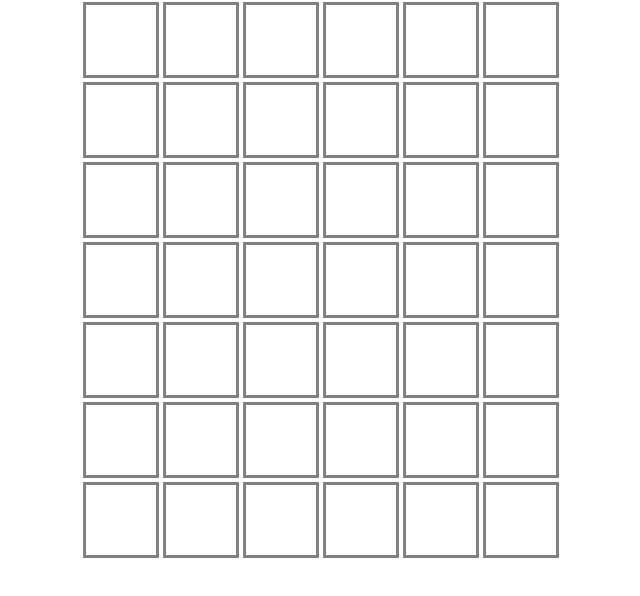
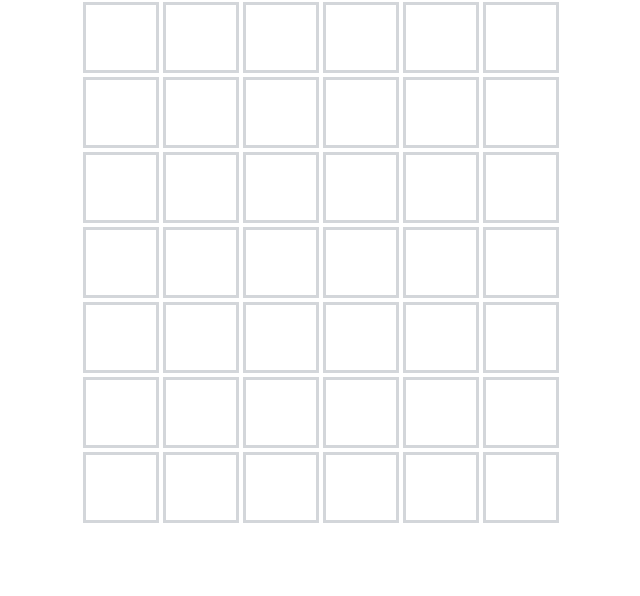
Before and after one commit to Wi11iamYuan/PROJECT-TURTLE, a React (Create React App) app in the folder turtle/: page / in a window 1280 px wide. Shown: the top 596 px of the page, without its empty margins (319-959 px from the left). Built offline with nearby package versions, Linux system fonts and the light colour scheme.

Commit message:
more progress

```diff
--- a/turtle/src/App.js
+++ b/turtle/src/App.js
@@ -1,5 +1,5 @@
 import './App.css';
-import { useState, useEffect } from 'react';
+import { useState, useEffect, useRef } from 'react';
 
 import React from 'react';
 import logo from './logo.svg';
@@ -7,42 +7,47 @@ import './App.css';
 import Title from './title';
 
 
-
-function Box({ letter, color, txtColor, transition}) {
+function Box({ letter, color, txtColor, transition, type}) {
   let style = {
     display: 'flex',
+    alignItems: 'center',
+    justifyContent: 'center',
     width: '50px',
     height: '50px',
-    border: '3px solid gray',
+    border: transition ? '3px solid '+ color : '3px solid #d3d6da',
+    boxShadow: type ? '0px 0px 5px 0px #10778f' : 'none',
     padding: '10px',
+    paddingTop: '5px',
     margin: '2px',
-    textAlign: 'center',
     fontWeight: 'bold',
-    fontSize: "40px",
+    fontSize: "45px",
 
     //got from chatgpt
-    transition: 'transform 0.3s ease-in-out, color 0.3s ease-in-out, background-color 0.3s ease-in-out',
-    transform: transition ? 'none' : 'none',
+    transition: 'transform 1s ease-in-out, color 1s ease-in-out, background-color 1s ease-in-out, border 1s ease-in-out, box-shadow 0.1s ease-in-out',
+    //https://davidwalsh.name/css-flip
+    transform: transition ? 'rotateX(360deg)' : 'none',
+    transformStyle: 'preserve-3d',
+    backfaceVisibility: 'visible',
     backgroundColor: transition ? color : 'white',
-    color: transition ? txtColor: 'black'
-  }
+    color: transition ? txtColor: 'black',
+    }
   return (
-    <div className="box" style = {style}>
+      <div className="box" style = {style}>
       {letter}
-    </div>
+      </div>
   );
 }
 
-function Row( {guess, status, color, transitions} ){
+function Row( {guess, status, color, transitions, typed} ){
   let letters = guess.split("");
   return (
 <div className='row'>
-  <Box letter = {letters[0]} color = {status[0]} txtColor = {color[0]} transition = {transitions[0]}/>
-  <Box letter = {letters[1]} color = {status[1]} txtColor = {color[1]} transition = {transitions[1]}/>
-  <Box letter = {letters[2]} color = {status[2]} txtColor = {color[2]} transition = {transitions[2]}/>
-  <Box letter = {letters[3]} color = {status[3]} txtColor = {color[3]} transition = {transitions[3]}/>
-  <Box letter = {letters[4]} color = {status[4]} txtColor = {color[4]} transition = {transitions[4]}/>
-  <Box letter = {letters[5]} color = {status[5]} txtColor = {color[5]} transition = {transitions[5]}/>
+  <Box letter = {letters[0]} color = {status[0]} txtColor = {color[0]} transition = {transitions[0]} type = {typed[0]}/>
+  <Box letter = {letters[1]} color = {status[1]} txtColor = {color[1]} transition = {transitions[1]} type = {typed[1]}/>
+  <Box letter = {letters[2]} color = {status[2]} txtColor = {color[2]} transition = {transitions[2]} type = {typed[2]}/>
+  <Box letter = {letters[3]} color = {status[3]} txtColor = {color[3]} transition = {transitions[3]} type = {typed[3]}/>
+  <Box letter = {letters[4]} color = {status[4]} txtColor = {color[4]} transition = {transitions[4]} type = {typed[4]}/>
+  <Box letter = {letters[5]} color = {status[5]} txtColor = {color[5]} transition = {transitions[5]} type = {typed[5]}/>
 </div>
   );
 }
@@ -84,8 +89,22 @@ const transitionTrack = [
   [false, false,false,false,false,false],
   [false, false,false,false,false,false],
   [false, false,false,false,false,false],
+  [false, false,false,false,false,false]
+];
+
+const typedTrack = [
   [false, false,false,false,false,false],
-]
+  [false, false,false,false,false,false],
+  [false, false,false,false,false,false],
+  [false, false,false,false,false,false],
+  [false, false,false,false,false,false],
+  [false, false,false,false,false,false],
+  [false, false,false,false,false,false]
+];
+
+//answer randomizer
+//make it so it verifies the word
+//make it so you dont have to click the div to type
 
 let validKeys = ["A", "B", "C", "D", "E", "F", "G", "H", "I", "J", "K", "L", "M", "N", "O", "P", "Q", "R", "S", "T", "U", "V", "W", "X", "Y", "Z", 'ENTER', 'BACKSPACE']
 function App() {
@@ -94,6 +113,7 @@ function App() {
   const [statuses, setStatuses] = useState(statusTrack);
   const [colors, setColors] = useState(colorTrack);
   const [transitions, setTransitions] = useState(transitionTrack);
+  const [typed, setTyped] = useState(typedTrack);
   const [answer, setAnswer] = useState("TURTLE");
   const [won, setWon] = useState(false);
   //formatting from chat gpt
@@ -110,12 +130,17 @@ function App() {
     let tempStatus = [...statuses]
     let tempColors = [...colors]
     let tempTransitions = [...transitions];
+    let tempTyped = [...typed];
 
     if(row === 7 || won){
       console.log("game over");
       return;
     }
     else if(letter === 'ENTER' && progress.length === 6){
+      for(let i=0;i<answer.length;i++){
+        tempTyped[row][i] = false;
+      }
+      setTyped(tempTyped);
       let letters = answer.split("");
       let dict = {};
       for(let i = 0; i<letters.length; i++){
@@ -127,7 +152,7 @@ function App() {
       console.log(dict)
       for(let i = 0; i < answer.length;i++){
         if(progress[i] === answer[i]){
-          tempStatus[row][i] = '#6ca965'
+          tempStatus[row][i] = '#6aaa64'
           dict[answer[i]]--;
           tempColors[row][i] = 'white';
           tempTransitions[row][i] = true;
@@ -138,12 +163,12 @@ function App() {
 
         }else{
           if(letters.includes(progress[i]) && tempStatus[row][i] !== 'green' && dict[progress[i]] > 0){
-            tempStatus[row][i] = '#c8b653';
+            tempStatus[row][i] = '#c9b458';
             dict[progress[i]]--;
             tempColors[row][i] = 'white';
             tempTransitions[row][i] = true;
           }else{
-            tempStatus[row][i] = '#a9a9a9';
+            tempStatus[row][i] = '#787c7e';
             tempColors[row][i] = 'white';
             tempTransitions[row][i] = true;
           }
@@ -154,7 +179,7 @@ function App() {
       setTransitions(tempTransitions);
       let correct = 0;
       for(let i=0;i<answer.length;i++){
-        if(statuses[row][i] === 'green'){
+        if(statuses[row][i] === '#6aaa64'){
           correct++;
         }
       }
@@ -169,6 +194,8 @@ function App() {
     }
     else if(letter === 'BACKSPACE' && progress.length !== 0){
       //from chat gpt
+      tempTyped[row][temp[row].length-1] = false;
+      setTyped(tempTyped);
       temp[row] = temp[row].slice(0,-1);
       setGuesses(temp);
       return;
@@ -182,26 +209,25 @@ function App() {
     }else{
       temp[row] += letter;
       setGuesses(temp);
+      tempTyped[row][temp[row].length-1] = true;
+      setTyped(tempTyped);
     }
     }
 
+
   return (
     //onKeyDown from ChatGPT
+    //make it so you dont have to click
     <div className="App" tabIndex={0} onKeyDown={(e) => { handleKeyPress(e); }}>
-          <Row className = "row" guess = {guesses[0]} status = {statuses[0]} color = {colorTrack[0]} transitions = {transitions[0]}/>
-          <Row className = "row" guess = {guesses[1]} status = {statuses[1]} color = {colorTrack[1]} transitions = {transitions[1]}/>
-          <Row className = "row" guess = {guesses[2]} status = {statuses[2]} color = {colorTrack[2]} transitions = {transitions[2]}/>
-          <Row className = "row" guess = {guesses[3]} status = {statuses[3]} color = {colorTrack[3]} transitions = {transitions[3]}/>
-          <Row className = "row" guess = {guesses[4]} status = {statuses[4]} color = {colorTrack[4]} transitions = {transitions[4]}/>
-          <Row className = "row" guess = {guesses[5]} status = {statuses[5]} color = {colorTrack[5]} transitions = {transitions[5]}/>
-          <Row className = "row" guess = {guesses[6]} status = {statuses[6]} color = {colorTrack[6]} transitions = {transitions[6]}/>
+          <Row className = "row" guess = {guesses[0]} status = {statuses[0]} color = {colorTrack[0]} transitions = {transitions[0]} typed = {typed[0]}/>
+          <Row className = "row" guess = {guesses[1]} status = {statuses[1]} color = {colorTrack[1]} transitions = {transitions[1]} typed = {typed[1]}/>
+          <Row className = "row" guess = {guesses[2]} status = {statuses[2]} color = {colorTrack[2]} transitions = {transitions[2]} typed = {typed[2]}/>
+          <Row className = "row" guess = {guesses[3]} status = {statuses[3]} color = {colorTrack[3]} transitions = {transitions[3]} typed = {typed[3]}/>
+          <Row className = "row" guess = {guesses[4]} status = {statuses[4]} color = {colorTrack[4]} transitions = {transitions[4]} typed = {typed[4]}/>
+          <Row className = "row" guess = {guesses[5]} status = {statuses[5]} color = {colorTrack[5]} transitions = {transitions[5]} typed = {typed[5]}/>
+          <Row className = "row" guess = {guesses[6]} status = {statuses[6]} color = {colorTrack[6]} transitions = {transitions[6]} typed = {typed[6]}/>
     </div>
   );
-  return(
-    <div className='App'>
-      <Title />
-    </div>
-  )
 }
 
 export default App;
```
